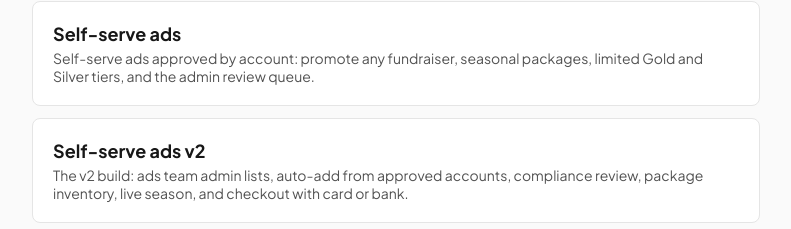
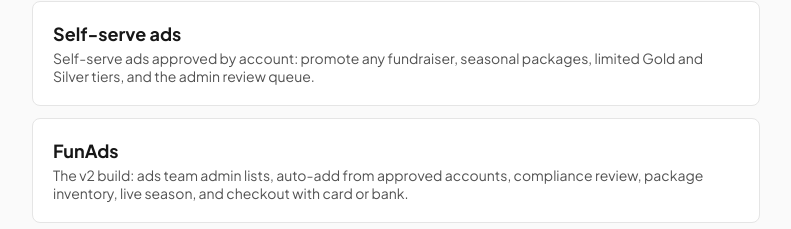
Before and after one commit to svahora/lg, a plain HTML site: page index.html in a window 1280 px wide. Shown: the part 570-799 px from the top of the page, without its empty margins (244-1035 px from the left). Drawn offline with Linux system fonts and the light colour scheme.

Commit message:
Rename self-serve ads v2 prototype to funads
Co-Authored-By: Claude Opus 5.5 <noreply@anthropic.com>

```diff
--- a/index.html
+++ b/index.html
@@ -28,7 +28,7 @@
   <a class="card" href="dash-restructure/"><div class="name">Dash restructure</div><div class="desc">A dashboard that lists every fundraiser a user created or helps run, whatever account it pays out to.</div></a>
   <a class="card" href="on-behalf/"><div class="name">On behalf</div><div class="desc">Fundraising on behalf of someone else: the organizer launches the campaign, then hands ownership to the beneficiary after identity checks and approvals.</div></a>
   <a class="card" href="self-serve-ads/"><div class="name">Self-serve ads</div><div class="desc">Self-serve ads approved by account: promote any fundraiser, seasonal packages, limited Gold and Silver tiers, and the admin review queue.</div></a>
-  <a class="card" href="self-serve-ads-v2/"><div class="name">Self-serve ads v2</div><div class="desc">The v2 build: ads team admin lists, auto-add from approved accounts, compliance review, package inventory, live season, and checkout with card or bank.</div></a>
+  <a class="card" href="funads/"><div class="name">FunAds</div><div class="desc">The v2 build: ads team admin lists, auto-add from approved accounts, compliance review, package inventory, live season, and checkout with card or bank.</div></a>
   <a class="card" href="fundetails/"><div class="name">FunDetails</div><div class="desc">A phone-first fundraiser workspace led by a coach: next steps on Home, creation on the page itself, suggested donation options, reach out and thank-yous.</div></a>
 </main>
 </body>
```
Also changed, not shown: funads/index.html (renamed from self-serve-ads-v2/index.html, +1 -1 lines), 3 other files.
